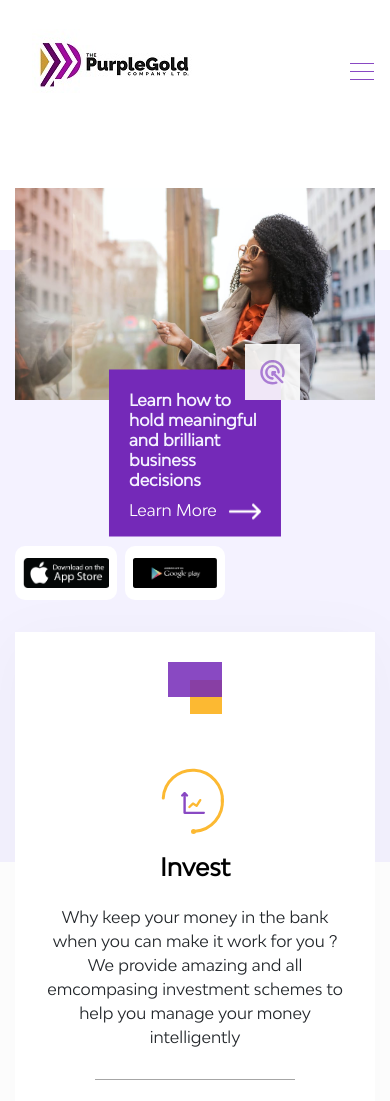
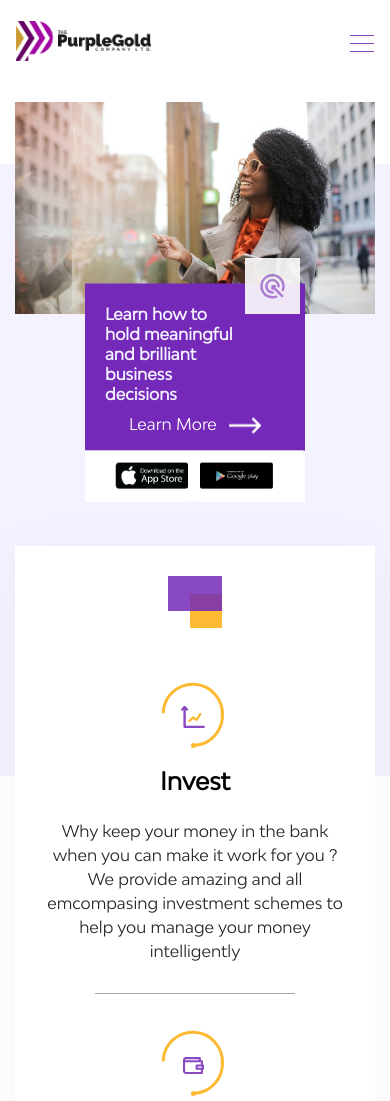
Before and after one commit to Oluwashina/PurpleGold, a plain HTML site: page index.html in a window 390 px wide. Shown: the top 1101 px of the page. Drawn offline with nearby package versions, Linux system fonts and the light colour scheme.

Commit message:
mobile page for homepage modified

```diff
--- a/index.html
+++ b/index.html
@@ -15,9 +15,9 @@
 
     <!-- Navbar section -->
     <nav class="navbar navbar-expand-lg navbar-light">
-        <div class="container">
+        <div class="container mt-2 mb-2">
             <a class="navbar-brand" href="index.html">
-                <img src="images/logo.png" class="logo"  alt="" loading="lazy">
+                <img src="images/logo1.png" class="logo" width="135" height="40" loading="lazy">
             </a>
 
             <button class="navbar-toggler" type="button" data-toggle="collapse" data-target="#navbarNav" aria-controls="navbarNav" aria-expanded="false" aria-label="Toggle navigation">
@@ -38,7 +38,7 @@
                 <li class="nav-item">
                     <a class="nav-link px-lg-3" href="contact.html">CONTACT US</a>
                   </li>
-                  <li class="nav-item">
+                  <li class="nav-item py-2 py-lg-0">
                     <a class="nav-link px-lg-3 started" href="#">GET STARTED</a>
                   </li>
               </ul>
@@ -80,6 +80,14 @@
                     <div class="ml-2 appstore">
                         <img src="images/googleplay.png" class="img-fluid">
                     </div>
+                </div>
+
+                <div class="playstore-design d-md-none d-sm-block">
+                    <div class="appstore">
+                        <img src="images/appstore.png" width="73" height="26">
+                        <img class="ml-2" src="images/googleplay.png" width="73" height="26">
+                    </div>
+
                 </div>
 
             </div>
@@ -455,10 +463,10 @@
             <div class="row">
 
                 <div class="col-lg-3">
-                    <div>
-
+                    <div class="text-center text-lg-left">
+                        <img src="images/logo-white.png" class="logo" width="135" height="40" loading="lazy">
                     </div>
-                    <p class="footer-desc mt-lg-5 text-center text-lg-left">PurpleGold Investment is an investment outfit that seeks to add value to passionate individuals who believe that they can do more with available funds and achieve higher goals</p>
+                    <p class="footer-desc mt-lg-3 mt-3 text-center text-lg-left">PurpleGold Investment is an investment outfit that seeks to add value to passionate individuals who believe that they can do more with available funds and achieve higher goals</p>
 
                     <div class="d-sm-block d-md-none">
                         <hr class="footer-line">
--- a/style.css
+++ b/style.css
@@ -659,9 +659,14 @@ body {
 /* ----MEDIA QUERY FOR MOBILE PHONES STYLES */
 @media (max-width: 767px) {
   /*  ----- Home section styles --------- */
+  .image-style {
+    position: relative;
+    margin-top: 20px;
+  }
   .learn-div {
     position: absolute;
   bottom: -220px;
+  width: 220px;
   left: 50%;
   transform: translate(-50%, -50%);
   background: #7429b8;
@@ -694,8 +699,17 @@ body {
   }
   .playstore-design {
     position: absolute;
-    bottom: -200px;
-    display: flex;
+    width: 220px;
+    bottom: -212px;
+    left: 50%;
+    transform: translate(-50%, -50%);
+
+  }
+  .appstore {
+    background-color: #ffffff;
+    padding: 12px 30px 12px 30px;
+    border-radius: 0px;
+    cursor: pointer;
   }
   /* Features styles */
 .feature {
```
Also changed, not shown: about.html (+6 -6 lines), contact.html (+6 -6 lines), faq.html (+7 -8 lines), mobile-faq.html (+3 -3 lines), images/contact.svg (added), images/logo-white.png (added), images/logo1.png (added).
